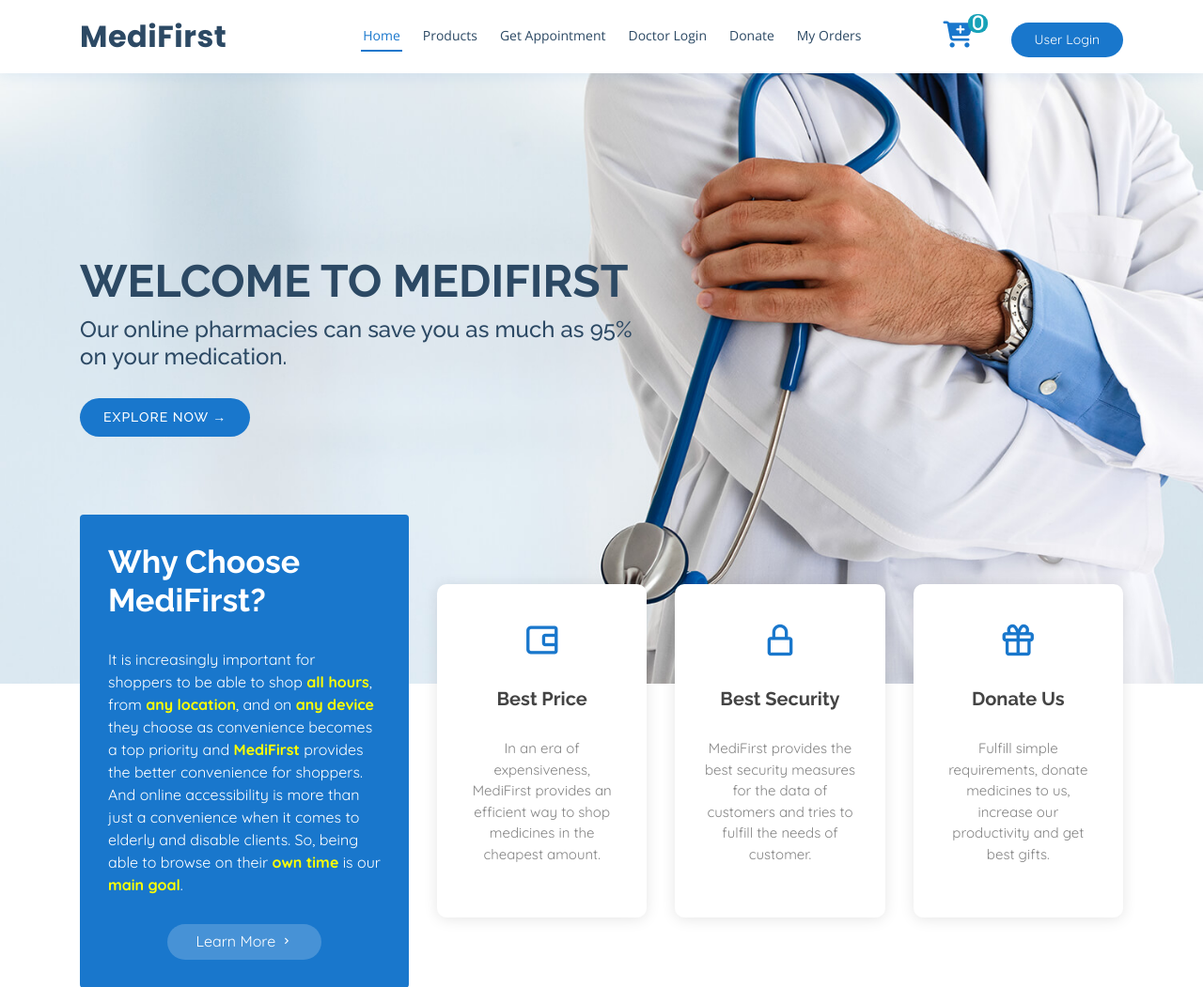
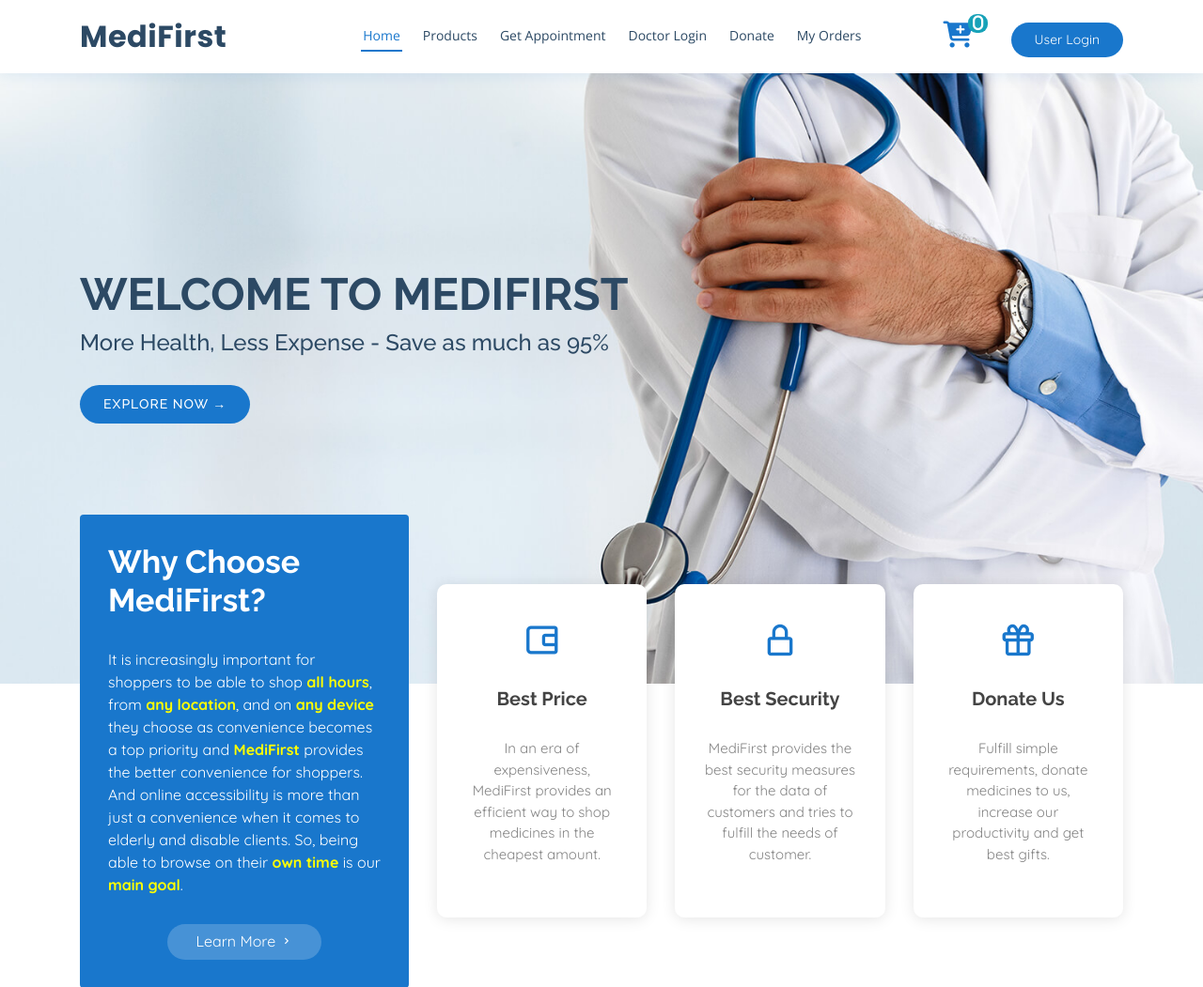
Before and after one commit to JaydeepGedam/MediFirst, a Django app: page / in a window 1280 px wide. Shown: the part 41-1092 px from the top of the page at 94% size. Run offline with Django 3.2, Linux system fonts and the light colour scheme; data that the repository does not hold is empty; some libraries are stand-ins or nearby versions.

Commit message:
Changing the Tage line

```diff
--- a/final-project/static/css/style.css
+++ b/final-project/static/css/style.css
@@ -483,6 +483,7 @@ h1, h2, h3, h4, h5, h6 {
   margin: 10px 0 0 0;
   font-size: 24px;
 }
+
 
 #hero .btn-get-started {
   font-family: "Raleway", sans-serif;
--- a/final-project/templates/index.html
+++ b/final-project/templates/index.html
@@ -33,7 +33,7 @@
 <section id="hero" class="d-flex align-items-center">
   <div class="container">
     <h1>Welcome to MediFirst</h1>
-    <h2>Our online pharmacies can save you as much as 95% <br>on your medication.</h2>
+    <h2>More Health, Less Expense - <span class="save-money">Save as much as 95%</span></h2>
     <a href="/products" class="btn-get-started scrollto">Explore Now &#8594;</a>
   </div>
 </section><!-- End Hero -->
```
